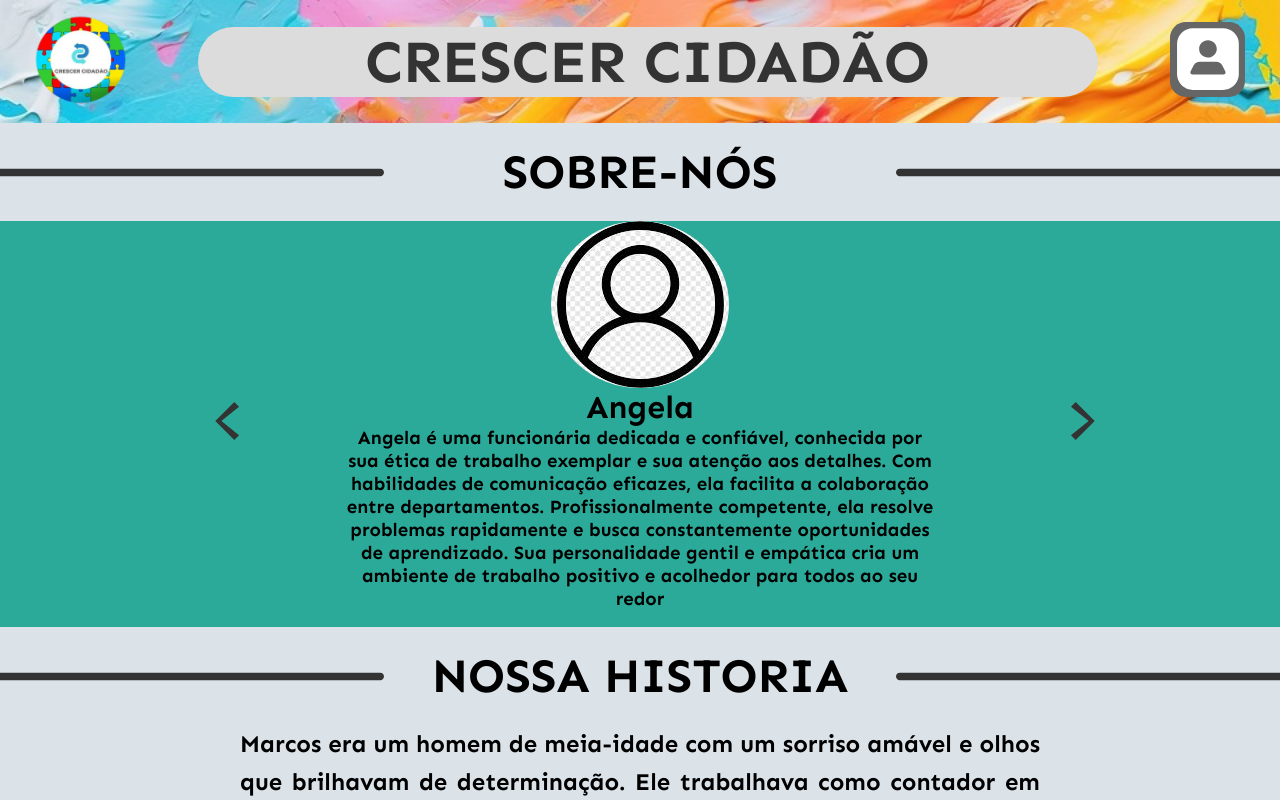
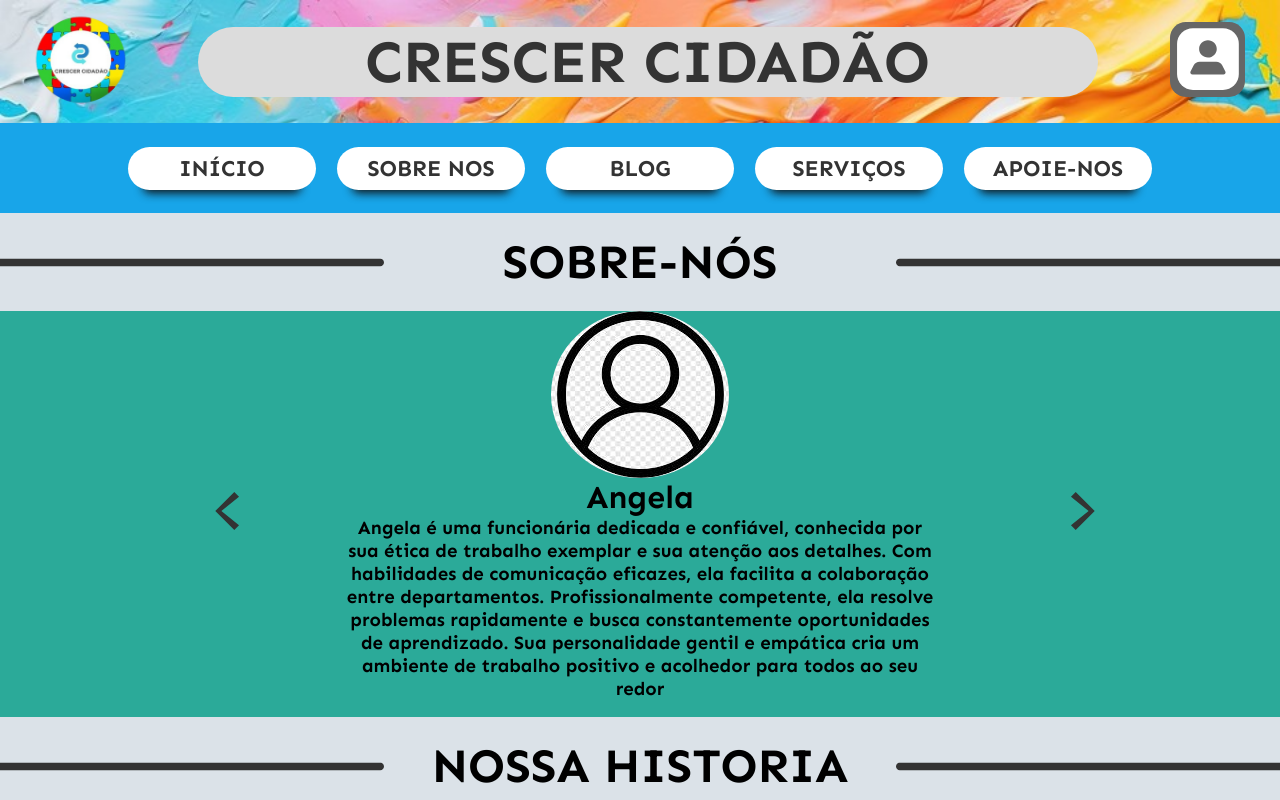
Before and after one commit to marcj19/Crescer-Ciddadao, a React (Vite) app: page /SobreNos in a window 1280 px wide. Shown: the top 800 px of the page. Built offline with nearby package versions, Linux system fonts and the light colour scheme.

Commit message:
corrigindo

```diff
--- a/src/pages/Servicosl.jsx
+++ b/src/pages/Servicosl.jsx
@@ -9,7 +9,7 @@ export const Servicosl = () => {
   return (
     <>
     <Header/>
-    <Nav />
+    <Nav/>
     <Coisa/>
     <Cards/>
     </>
--- a/src/pages/SobreNosl.jsx
+++ b/src/pages/SobreNosl.jsx
@@ -3,6 +3,7 @@ import Slider from 'react-slick';
 import 'slick-carousel/slick/slick.css';
 import 'slick-carousel/slick/slick-theme.css';
 import Header from '../components/Header';
+import Nav from '../components/Nav'
 import { Footer } from '../components/footer';
 import './SobreNos.css';
 import Logo1 from "../assets/img/img10.jpg";
@@ -58,6 +59,7 @@ export const SobreNosl = () => {
   return (
     <>
       <Header />
+      <Nav/>
       <div className="sobre-nos-container">
         <svg className="svg-left" width="679" height="13" viewBox="0 0 674 13" fill="none" xmlns="http://www.w3.org/2000/svg">
           <path d="M0 0H667.5C671.09 0 674 2.91015 674 6.5V6.5C674 10.0899 671.09 13 667.5 13H0V0Z" fill="#333333"/>
```
Also changed, not shown: src/components/modal.jsx (added, +8 -0 lines).
